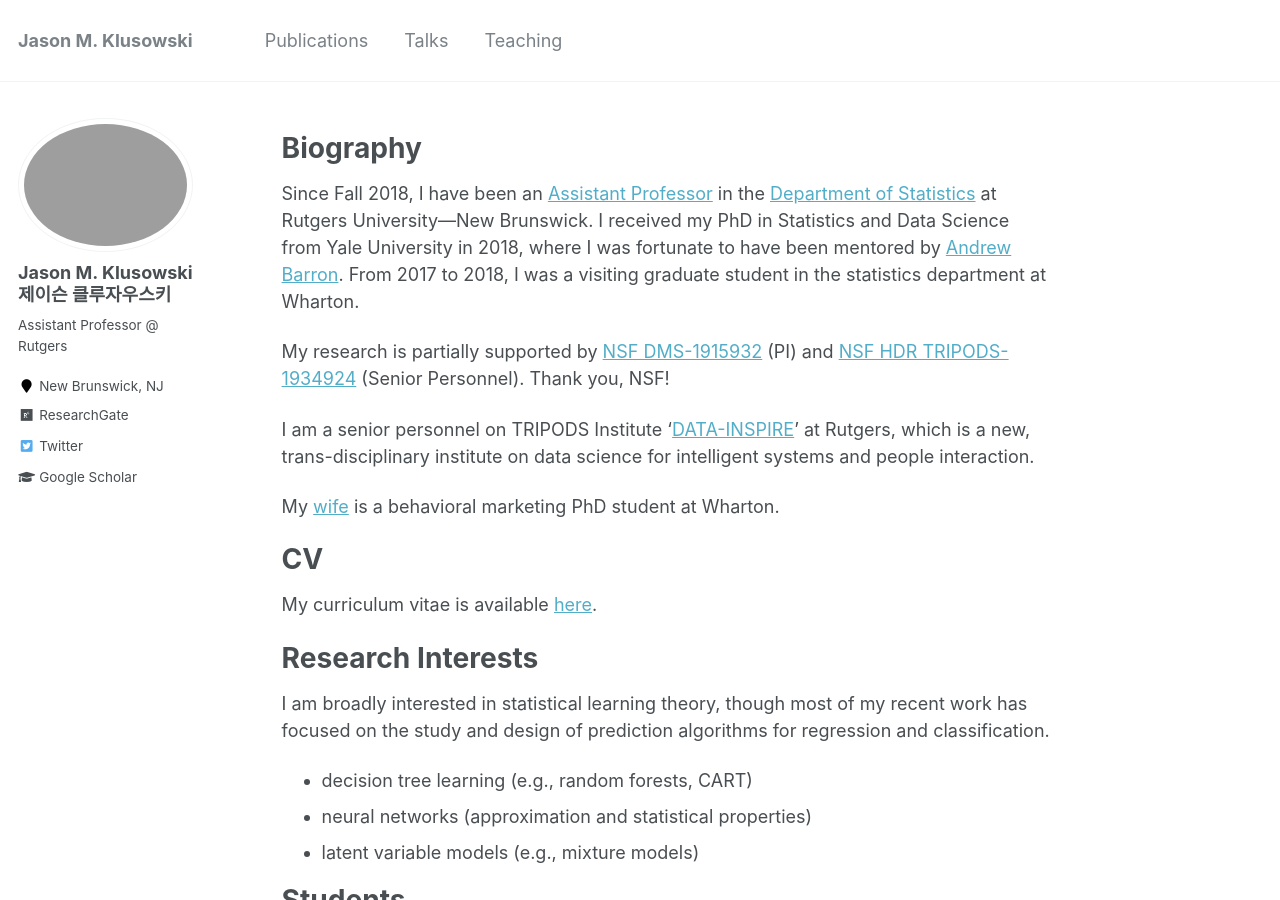
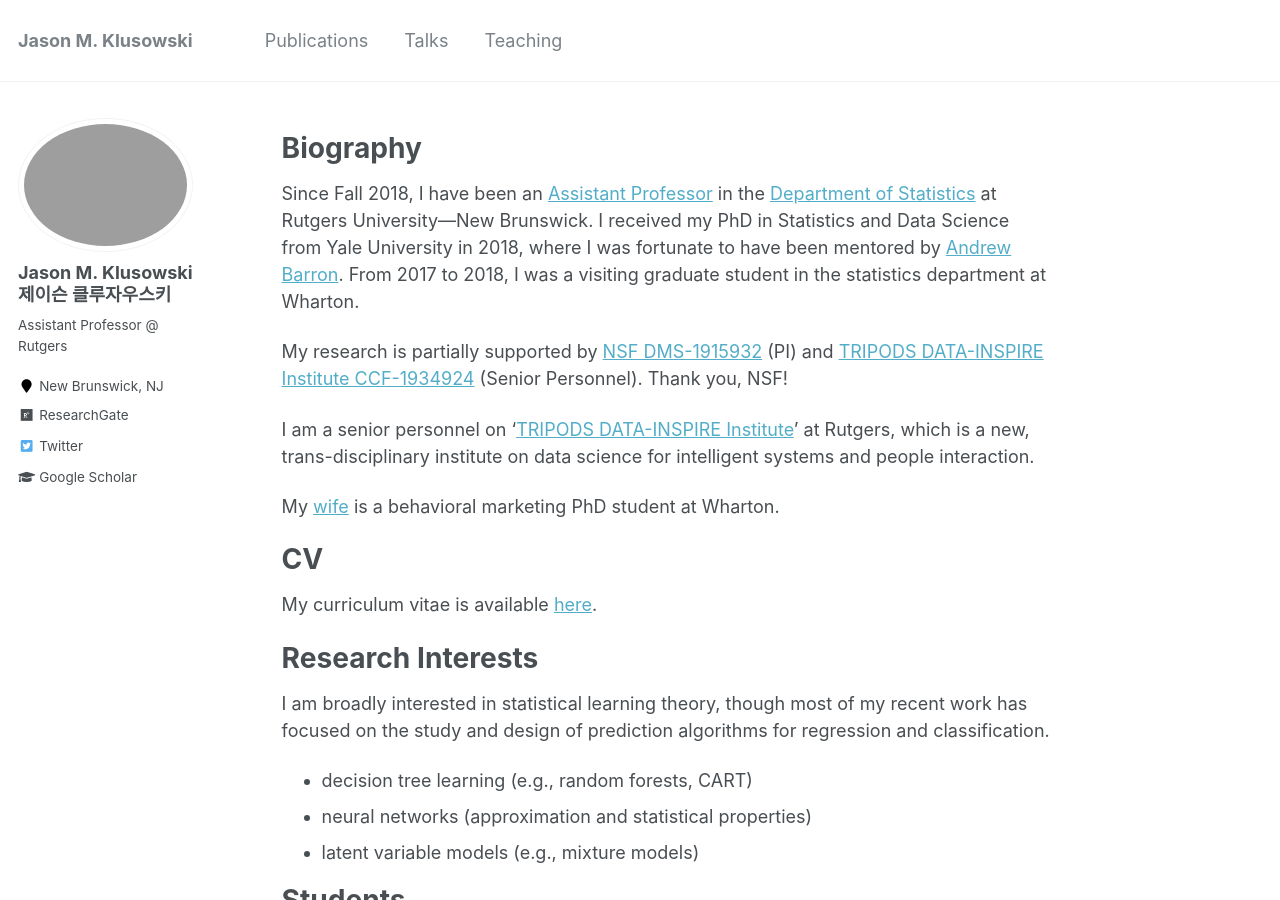
Before and after one commit to jasonklusowski/jasonklusowski.github.io, a Jekyll site: the page built from _pages/about.md, in a window 1280 px wide and 900 px high. Built offline with Jekyll 4.4.1, drawn with Linux system fonts in a browser that asks for light colours.

Commit message:
Update about.md

```diff
--- a/_pages/about.md
+++ b/_pages/about.md
@@ -13,9 +13,9 @@ Biography
 
 Since Fall 2018, I have been an [Assistant Professor](https://statistics.rutgers.edu/people-pages/faculty/people/130-faculty/396-jason-m-klusowski) in the [Department of Statistics](http://statistics.rutgers.edu/) at Rutgers University—New Brunswick. I received my PhD in Statistics and Data Science from Yale University in 2018, where I was fortunate to have been mentored by [Andrew Barron](http://www.stat.yale.edu/~arb4/). From 2017 to 2018, I was a visiting graduate student in the statistics department at Wharton.
 
-My research is partially supported by [NSF DMS-1915932](https://www.nsf.gov/awardsearch/showAward?AWD_ID=1915932) (PI) and [NSF HDR TRIPODS-1934924](https://www.nsf.gov/awardsearch/showAward?AWD_ID=1934924) (Senior Personnel). Thank you, NSF!
+My research is partially supported by [NSF DMS-1915932](https://www.nsf.gov/awardsearch/showAward?AWD_ID=1915932) (PI) and [TRIPODS DATA-INSPIRE Institute CCF-1934924](https://www.nsf.gov/awardsearch/showAward?AWD_ID=1934924) (Senior Personnel). Thank you, NSF!
 
-I am a senior personnel on TRIPODS Institute ‘[DATA-INSPIRE](http://robotics.cs.rutgers.edu/data-inspire/)’ at Rutgers, which is a new, trans-disciplinary institute on data science for intelligent systems and people interaction.
+I am a senior personnel on ‘[TRIPODS DATA-INSPIRE Institute](http://robotics.cs.rutgers.edu/data-inspire/)’ at Rutgers, which is a new, trans-disciplinary institute on data science for intelligent systems and people interaction.
 
 My [wife](https://marketing.wharton.upenn.edu/profile/jwkk/) is a behavioral marketing PhD student at Wharton.
 
```
